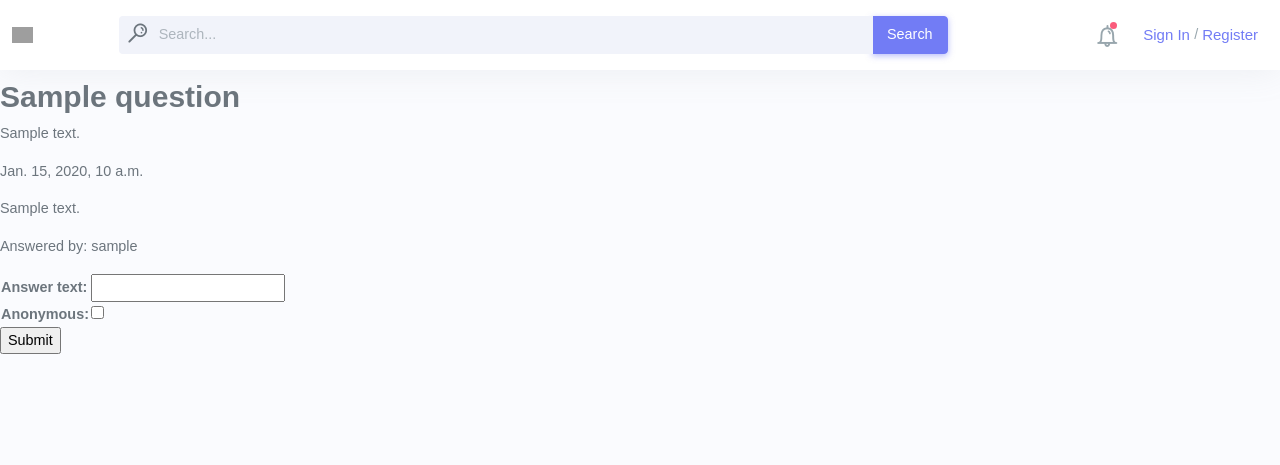
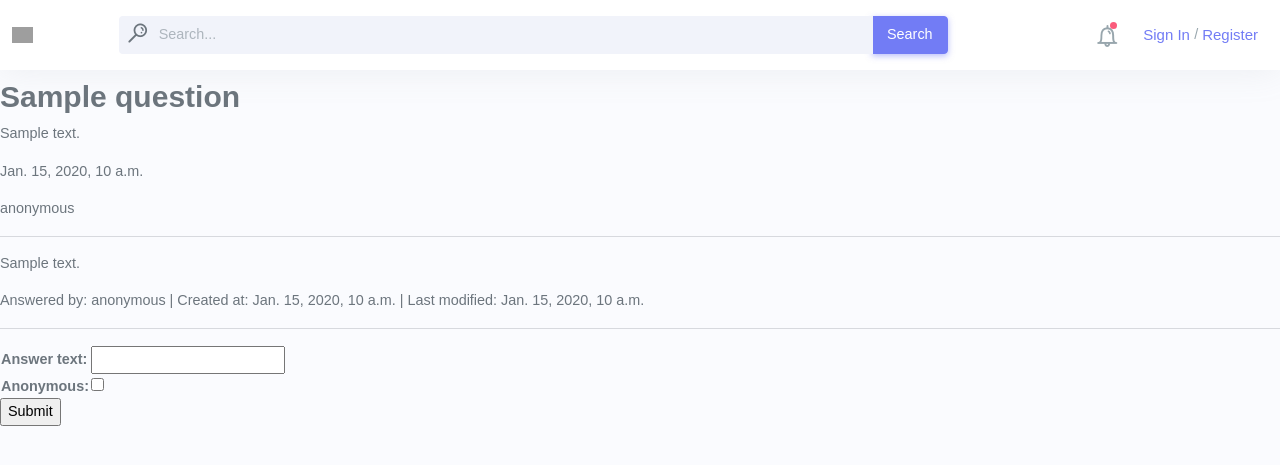
Before and after one commit to wassimkhelifi/sfu-exchange-project, a Django app: page /exchange/questions/1/ in a window 1280 px wide. Shown: the top 465 px of the page. Run offline with Django 3.2, Linux system fonts and the light colour scheme; tables that the repository leaves empty hold one stand-in row (values such as "Sample post"); parts of the project's set-up code (start-up, migrations or seed data) failed here and were passed over; some libraries are stand-ins or nearby versions; some web fonts are replaced; grey boxes are pictures that could not be loaded.

Commit message:
Update code to anonymize question and answers

```diff
--- a/sfu-exchange-project/exchange/forms.py
+++ b/sfu-exchange-project/exchange/forms.py
@@ -8,6 +8,7 @@ class QuestionForm(forms.Form):
     question_text = forms.CharField(max_length=3000)
     tags = forms.ModelMultipleChoiceField(queryset=Tag.objects.all(), widget=forms.CheckboxSelectMultiple)
     user_id = 1
+    anonymous = forms.BooleanField(required=False)
 
     # TODO: Potentially provide validation if needed, otherwise we can remove these functions
     def clean_title(self):
--- a/sfu-exchange-project/exchange/templates/exchange/questions_detail.html
+++ b/sfu-exchange-project/exchange/templates/exchange/questions_detail.html
@@ -11,24 +11,27 @@
       <h2>{{ question.title }}</h2>
       <p>{{ question.question_text }}</p>
       <p>{{ question.created_at }}</p>
+      <p> {{ question.user_id }} </p>
     </div>
   </div>
 
   {% comment %} Answers listed {% endcomment %}
   <div>
     {% if answers is None %}
+      <hr>
       <p> no answers </p>
     {% endif %}
     {% if answers %}
       {% for answer in answers %}
+        <hr>
         <p> {{ answer.answer_text }} </p>
         <div>
-          <p> Answered by: {{ answer.user_id }} </p>
+          <p> Answered by: {{ answer.user_id }} | Created at: {{ answer.created_at }} | Last modified: {{ answer.last_edited }}</p>
         </div>
       {% endfor %}
     {% endif %}
   </div>
-
+  <hr>
   {% comment %} Answer Submission {% endcomment %}
   <div>
     <form action="" method=post>
--- a/sfu-exchange-project/exchange/views/questions_detail.py
+++ b/sfu-exchange-project/exchange/views/questions_detail.py
@@ -29,9 +29,37 @@ def QuestionsDetailView(request, question_id,):
   answers = Answer.objects.filter(question_id=question_id)
   if not answers:
     answers = None
+  else:
+    answers = AnonymizeAnswers(answers)
+
+  current_question = anonymizeQuestion(current_question)
 
   return render(request, 'exchange/questions_detail.html', {
     'question': current_question,
     'answers': answers,
     'answerForm': answerForm
   })
+
+def anonymizeUser(user):
+  user = User.objects.get(id=user.id)
+  user.username = 'anonymous'
+  user.first_name = 'anonymous'
+  user.last_name = 'anonymous'
+  user.email = 'anonymous@sfu.ca'
+
+  return user
+
+def AnonymizeAnswers(answers):
+  for answer in answers:
+    if (answer.anonymous == True):
+      anon_user = anonymizeUser(answer.user_id)
+      answer.user_id = anon_user
+
+  return answers
+
+def anonymizeQuestion(question):
+  if (question.anonymous == True):
+    anon_user = anonymizeUser(question.user_id)
+    question.user_id = anon_user
+
+  return question
--- a/sfu-exchange-project/exchange/views/questions_submit.py
+++ b/sfu-exchange-project/exchange/views/questions_submit.py
@@ -14,6 +14,7 @@ def QuestionSubmitView(request):
       createdQuestion = Question.objects.create(
         title=form.cleaned_data['title'],
         question_text=form.cleaned_data['question_text'],
+        anonymous=form.cleaned_data['anonymous'],
         user_id=user
       )
       createdQuestion.tags.set(tags)
```
